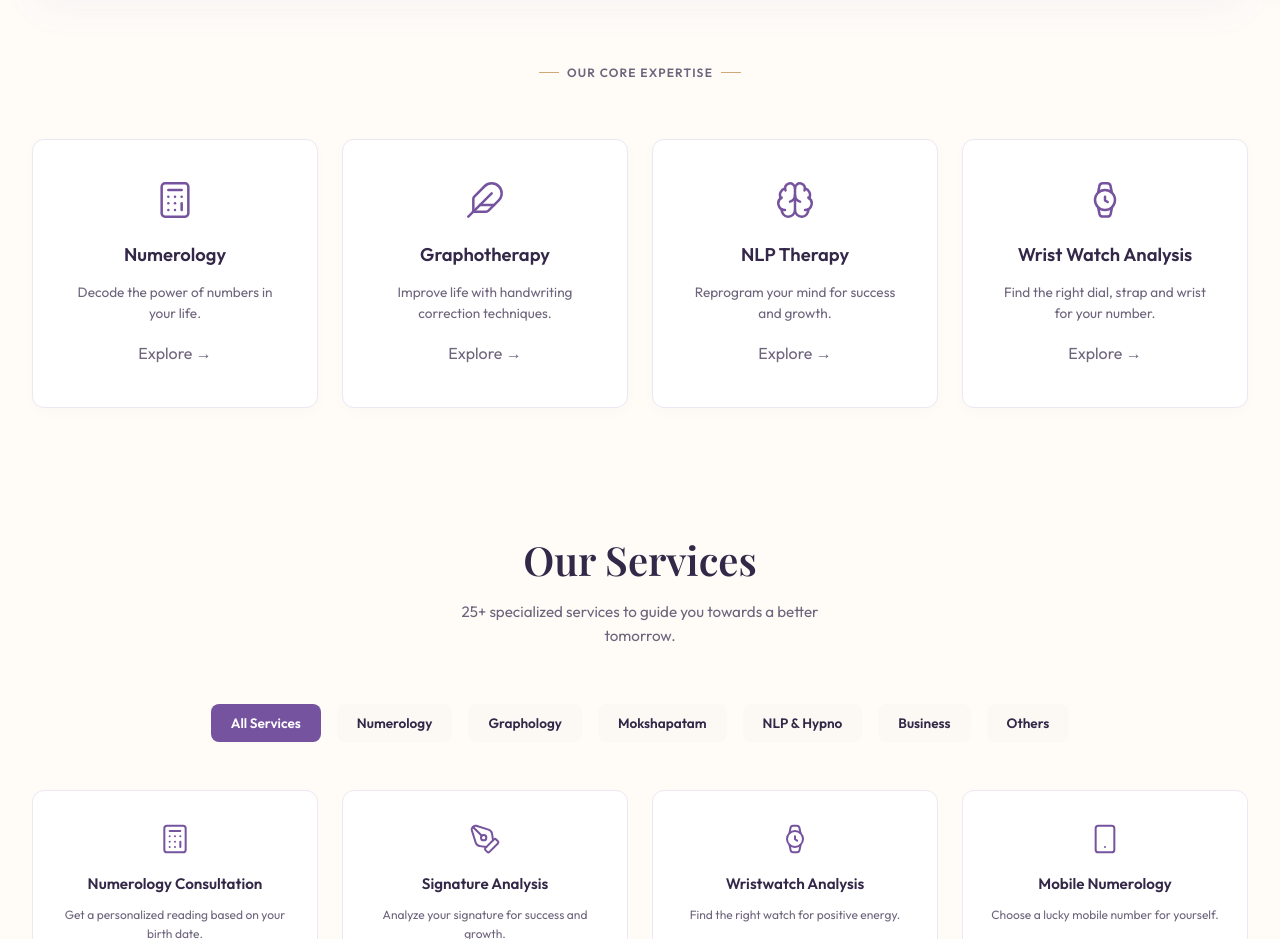
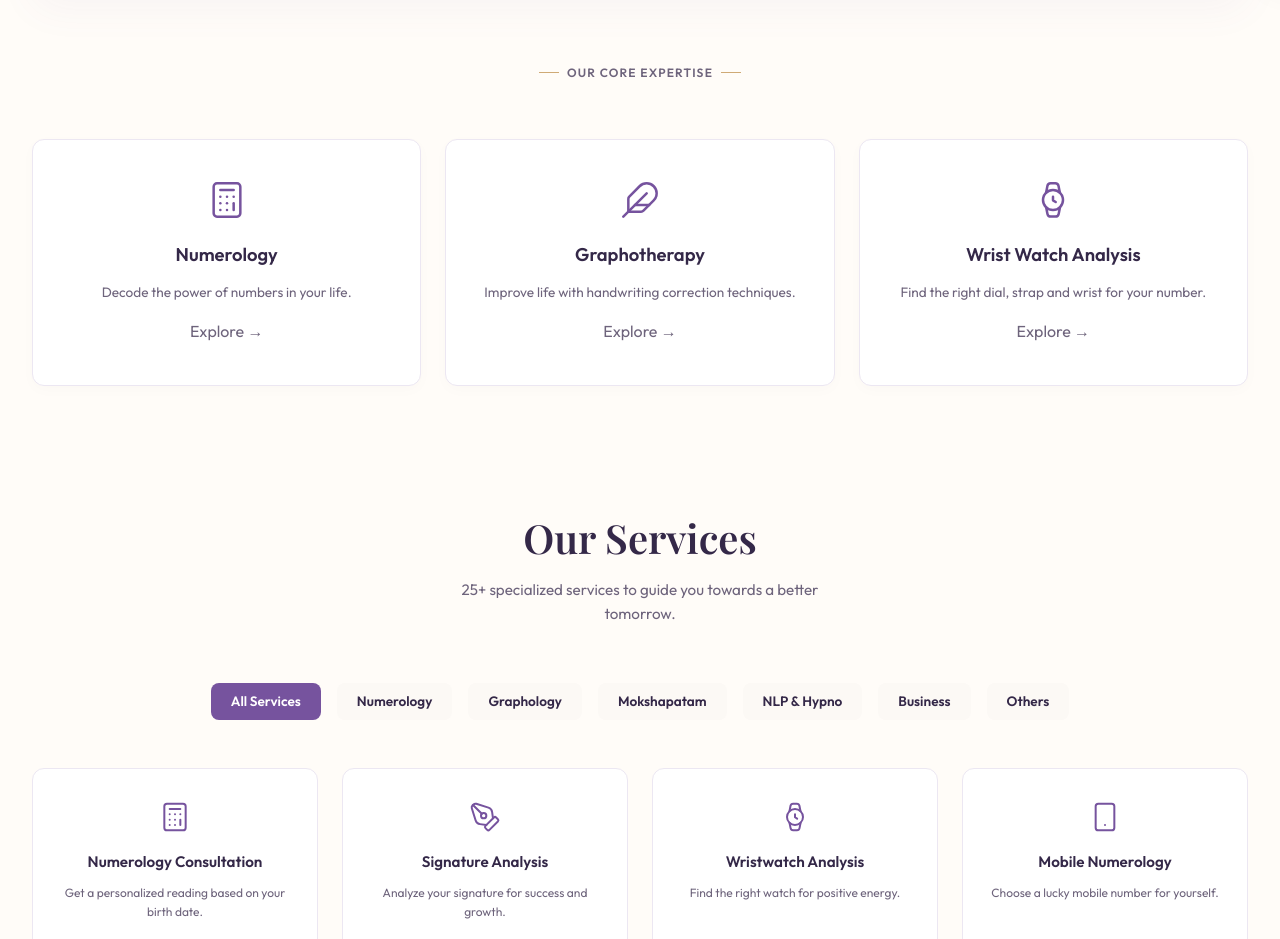
Before and after one commit to JatinVasman/Inner-Insights, a Next.js app: page / in a window 1280 px wide. Shown: the part 820-1759 px from the top of the page. Built offline with nearby package versions, Linux system fonts and the light colour scheme.

Commit message:
Remove NLP Therapy from Our Core Expertise section

```diff
--- a/app/page.js
+++ b/app/page.js
@@ -126,15 +126,6 @@ export default function Home() {
               <h3 className={styles.cardTitle}>Graphotherapy</h3>
               <p className={styles.cardDesc}>Improve life with handwriting correction techniques.</p>
               <Link href="/services?category=Graphology" className={styles.linkArrow}>Explore →</Link>
-            </div>
-
-            <div className={styles.card}>
-              <div className={styles.cardIcon}>
-                <Brain size={40} strokeWidth={1.5} />
-              </div>
-              <h3 className={styles.cardTitle}>NLP Therapy</h3>
-              <p className={styles.cardDesc}>Reprogram your mind for success and growth.</p>
-              <Link href="/services?category=Coaching" className={styles.linkArrow}>Explore →</Link>
             </div>
 
             <div className={styles.card}>
```
